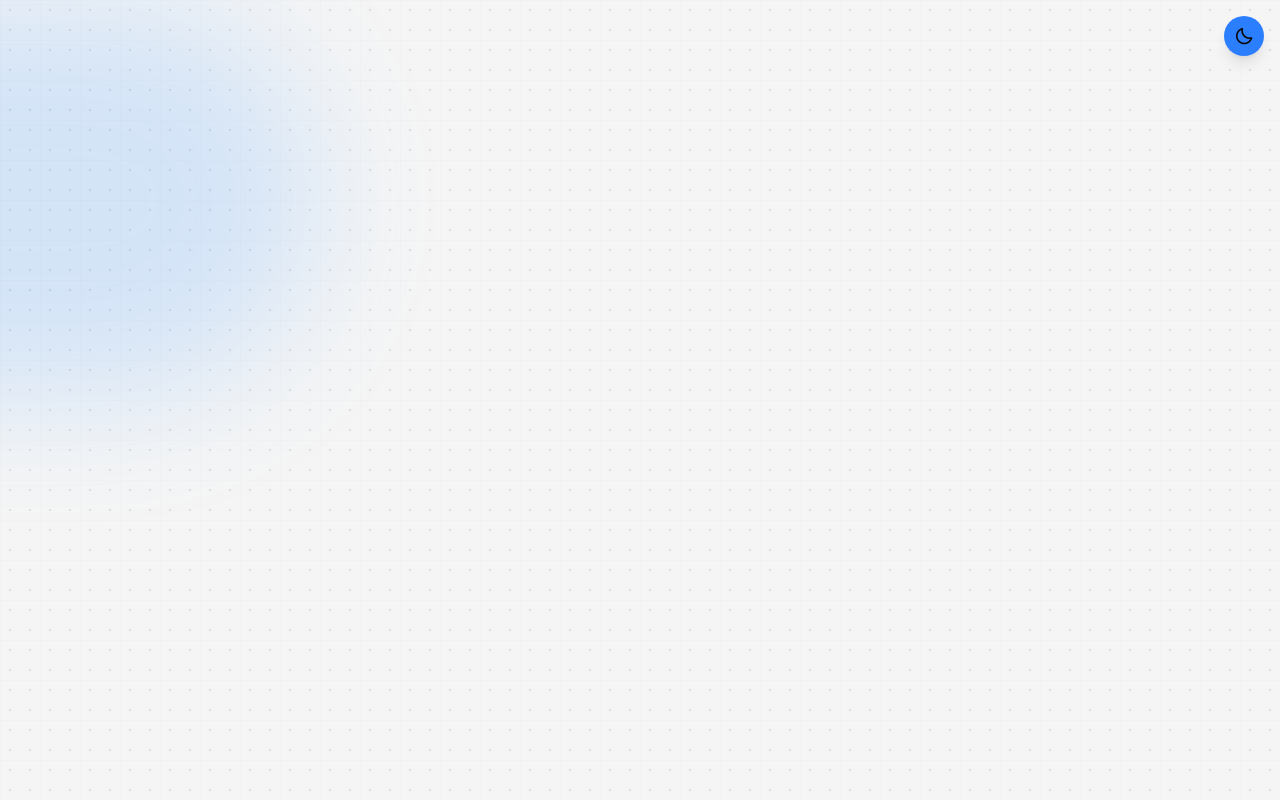
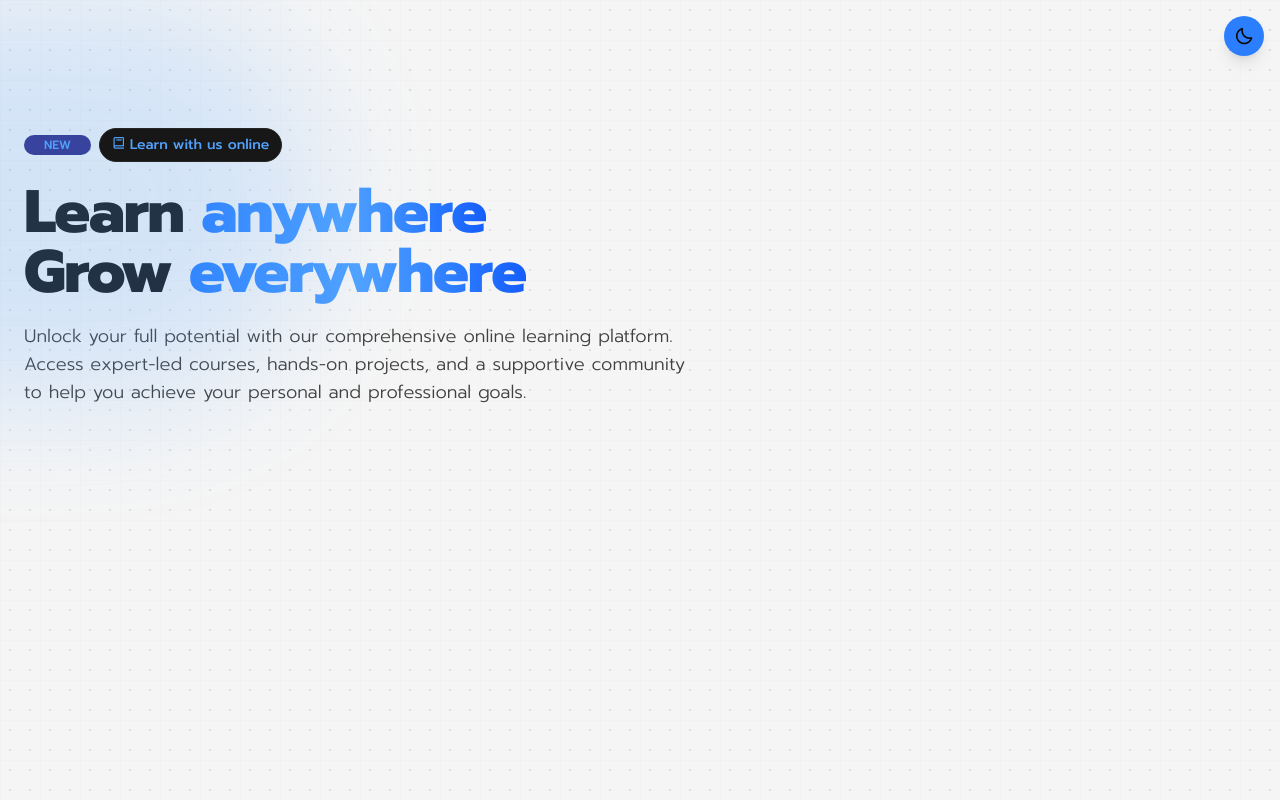
Before and after one commit to gelamrie/learning-website, a React (Vite) app: page / in a window 1280 px wide. Built offline with nearby package versions, Linux system fonts and the light colour scheme.

Commit message:
added the badges, design and text for the landing page

```diff
--- a/src/components/Hero.jsx
+++ b/src/components/Hero.jsx
@@ -10,7 +10,33 @@ const Hero = () => {
                 <div className='flex flex-col lg:flex-row items-center gap-8 lg:gap-12 xl:gap-16'>
                     <div className='flex-1 space-y-6 lg:space-y-7'>
                         <div className='space-y-4 lg:space-y-5'>
-                    <div className='flex items-center'></div>
+                            <div className='flex items-center'>
+                                <span className='inline-flex items-center px-5 py-0.5 rounded-full text-xs font-medium bg-indigo-900 text-blue-400 mr-2'>
+                                    NEW
+                                </span>
+                                <h2 className='inline-block px-1.5 py-0.5 lg:px-3 lg:py-1.5 rounded-full bg-neutral-900 text-blue-400 font-medium text-sm backdrop-blur-sm border border-neutral-800'>
+                                    <i className='bx bx-book mr-1'></i>Learn with us online</h2>
+                            </div>
+                            <h1 className="text-4xl md:text-4xl lg:text-5xl xl:text-6xl font-extrabold tracking-tight text-neutral-900 dark:text-white">
+
+                                <div>
+                                    <span>Learn </span>
+                                    <span className="bg-gradient-to-r from-blue-500 via-blue-400 to-blue-600 bg-clip-text text-transparent">
+                                        anywhere
+                                    </span>
+                                </div>
+
+                                <div>
+                                    <span>Grow </span>
+                                    <span className="bg-gradient-to-r from-blue-500 via-blue-400 to-blue-600 bg-clip-text text-transparent">
+                                        everywhere
+                                    </span>
+                                </div>
+
+                            </h1>
+                            <p className='text-base lg:text-lg text-neutral-700 dark:text-neutral-300 max-w-2xl font-light'>Unlock your full potential with our comprehensive online learning platform. Access expert-led courses, hands-on projects, and a supportive community to help you achieve your personal and professional goals.
+                            </p>
+                            <div className='flex gap-3 items-center'></div>
                         </div>
                     </div>
                 </div>
```
Lines whose indentation alone changed are shown as unchanged.
